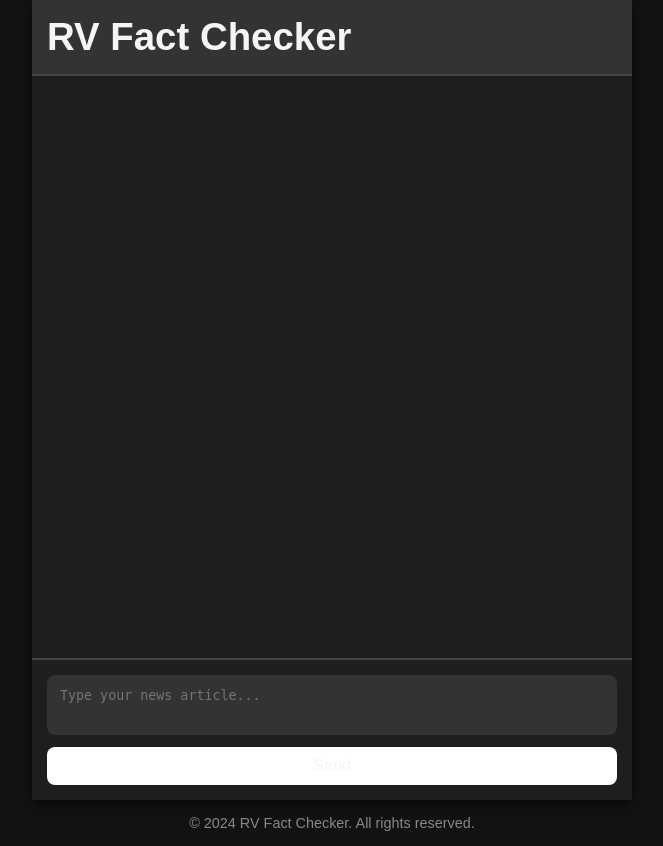
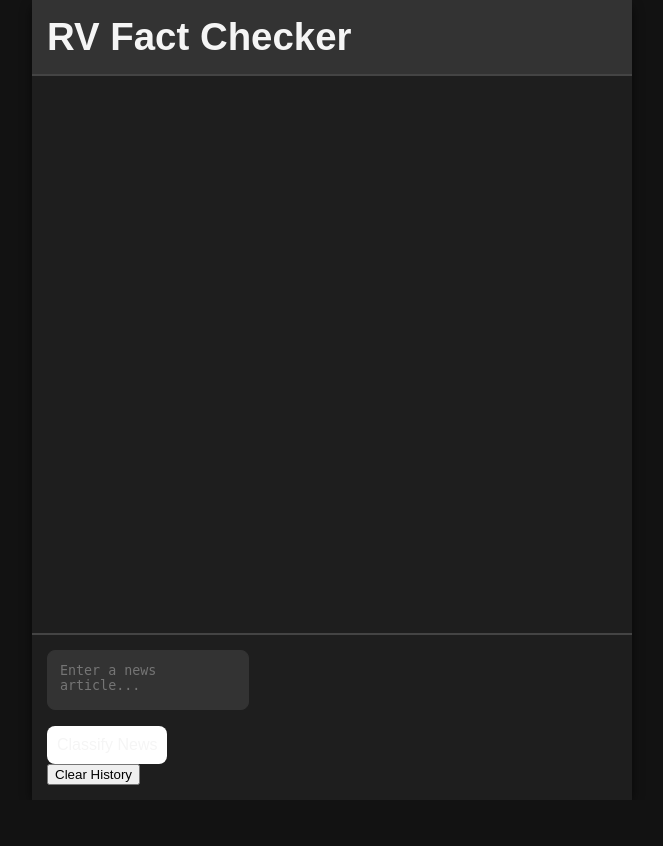
Before and after one commit to arushi-vaidya/Verifi.ai, a Flask app: page / in a window 1280 px wide. Shown: the whole page, without its empty margins (308-971 px from the left). After the commit the page ends 785 px from the top, so only its background shows below. Run offline with Flask 3, Linux system fonts and the light colour scheme; parts of the project's set-up code (start-up, migrations or seed data) failed here and were passed over.

Commit message:
Update index.html

```diff
--- a/templates/index.html
+++ b/templates/index.html
@@ -3,28 +3,34 @@
 <head>
     <meta charset="UTF-8">
     <meta name="viewport" content="width=device-width, initial-scale=1.0">
-    <title>RV Fact Checker Chatbot</title>
+    <title>RV Fact Checker</title>
     <link rel="stylesheet" href="{{ url_for('static', filename='styles.css') }}">
+</head>
 </head>
 <body>
     <div class="chat-container">
-        <div class="chat-header">
+        <header class="chat-header">
             <h1>RV Fact Checker</h1>
+        </header>
+        <div class="chat-window">
+            {% for entry in conversation %}
+                <div class="message user-message">
+                    <strong>You:</strong> {{ entry.user_input }}
+                </div>
+                <div class="message bot-message">
+                    <strong>RV Fact Checker:</strong> The news is likely to be {{ entry.prediction }}.
+                </div>
+            {% endfor %}
         </div>
-        <div class="chat-window">
-            {% if prediction %}
-                <div class="message bot-message">
-                    <p>{{ prediction }}</p>
-                </div>
-            {% endif %}
+        <div class="chat-input">
+            <form action="/predict" method="post">
+                <textarea name="news_article" rows="2" placeholder="Enter a news article..." required></textarea><br>
+                <input type="submit" value="Classify News">
+            </form>
+            <form action="/clear" method="get">
+                <button type="submit">Clear History</button>
+            </form>
         </div>
-        <form action="/predict" method="post" class="chat-input">
-            <textarea name="news_article" rows="3" placeholder="Type your news article..."></textarea>
-            <input type="submit" value="Send">
-        </form>
     </div>
-    <footer>
-        <p>&copy; 2024 RV Fact Checker. All rights reserved.</p>
-    </footer>
 </body>
 </html>
```
